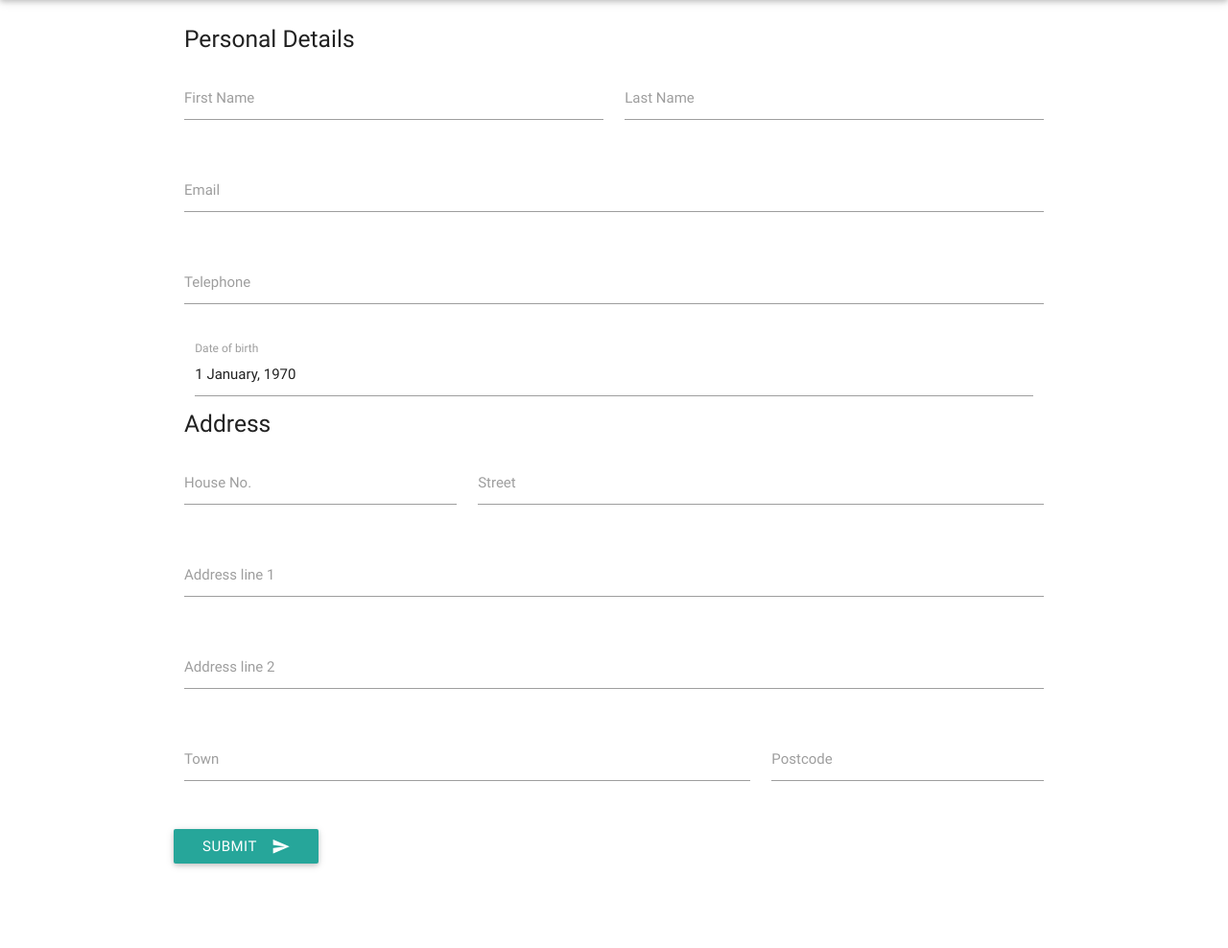
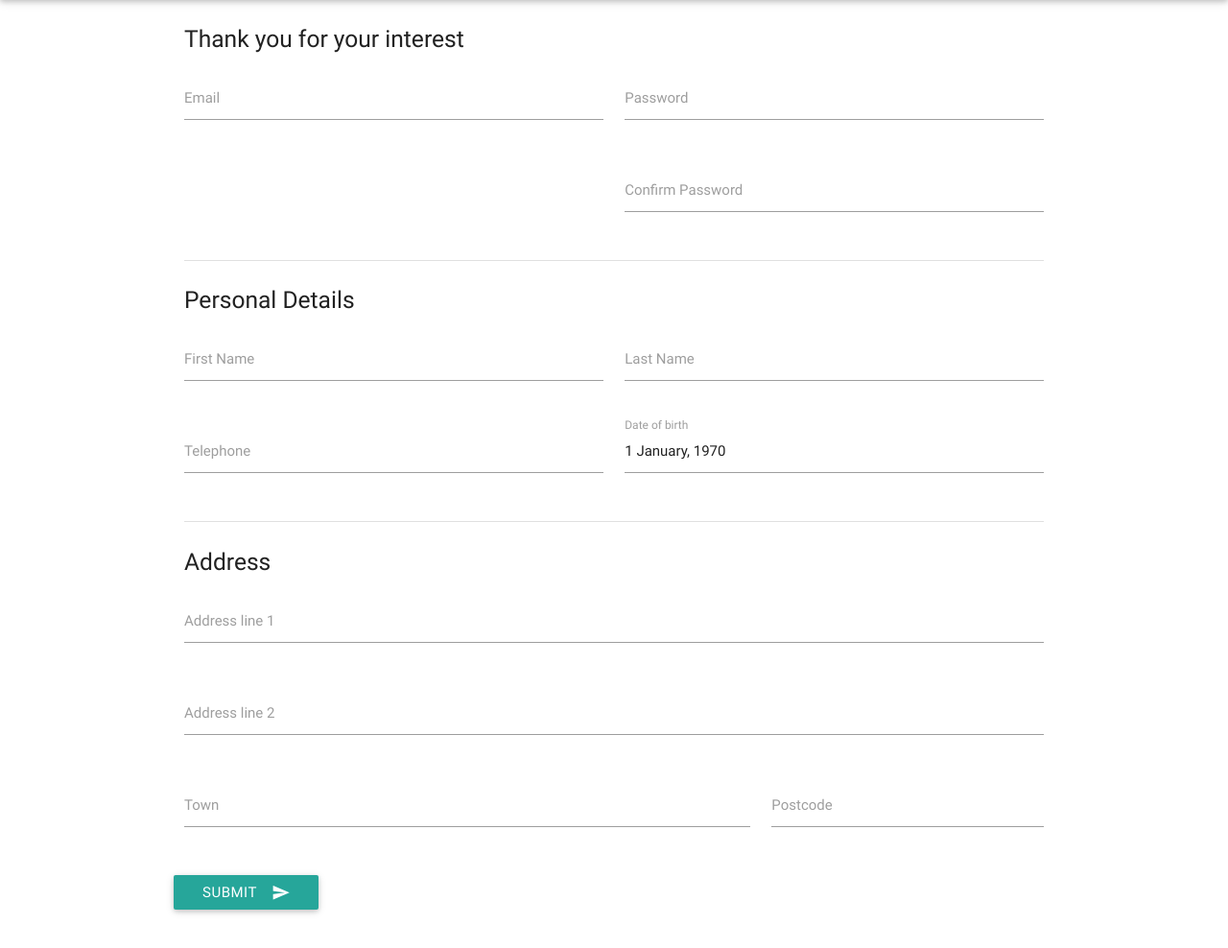
Before and after one commit to CFGLondon/team-2, a PHP site: page /register.php in a window 1280 px wide. Shown: the part 64-1052 px from the top of the page at 96% size. Before the commit the page ends 969 px from the top, so only its background shows below. Run offline with PHP 8.4, Linux system fonts and the light colour scheme; some libraries are stand-ins or nearby versions.

Commit message:
Updated register.php.

```diff
--- a/src/register.php
+++ b/src/register.php
@@ -9,8 +9,9 @@
 <body>
 <header>
     <nav class="light-blue" role="navigation">
-    <div class="nav-wrapper container"><a id="logo-container" href="#" class="brand-logo">Age Connect</a>
-      <?php include "php/include/nav.php"?>
+        <div class="nav-wrapper container"><a id="logo-container" href="#"
+                                              class="brand-logo">Age Connect</a>
+            <?php include "php/include/nav.php" ?>
         </div>
     </nav>
 </header>
@@ -18,8 +19,27 @@
 <div class="container">
     <div class="row">
         <form class="col s12">
+            <div class="section">
+                <h5>Thank you for your interest</h5>
+                <div class="row">
+                    <div class="input-field col s6">
+                        <input name="email" type="email" class="validate">
+                        <label for="email">Email</label>
+                    </div>
+                    <div class="input-field col s6">
+                        <input name="password" type="password" class="validate">
+                        <label for="password">Password</label>
+                    </div>
+                </div>
+                <div class="row">
+                    <div class="input-field col s6 offset-s6">
+                        <input name="confirmpassword" type="password" class="validate">
+                        <label for="confirmpassword">Confirm Password</label>
+                    </div>
 
-
+                </div>
+            </div>
+            <div class="divider"></div>
             <div class="section">
                 <h5>Personal Details</h5>
                 <div class="row">
@@ -33,46 +53,28 @@
                     </div>
                 </div>
                 <div class="row">
-        <div class="input-field col s12">
-          <input name="email" type="email" class="validate">
-          <label for="email">Email</label>
-        </div>
-      </div>
-      <div class="row">
-        <div class="input-field col s12">
+                    <div class="input-field col s6">
                         <input name="telephone" type="email" class="validate">
                         <label for="telephone">Telephone</label>
                     </div>
-      </div>
-	 <div class="input-field col s12">
+                    <div class="input-field col s6">
                         <input name="dob" type="date" class="datepicker">
                         <label for="dob">Date of birth</label>
                     </div>
                 </div>
-
+            </div>
             <div class="divider"></div>
             <div class="section">
                 <h5>Address</h5>
-
-	<div class="row">
-        <div class="input-field col s4">
-          <input name="houseno" type="text" class="validate">
-          <label for="houseno">House No.</label>
-        </div>
-        <div class="input-field col s8">
-          <input name="street" type="text" class="validate">
-          <label for="street">Street</label>
-        </div>
-      </div>
                 <div class="row">
                     <div class="input-field col s12">
-          <input name="address1" type="email" class="validate">
+                        <input name="address1" type="text" class="validate">
                         <label for="address1">Address line 1</label>
                     </div>
                 </div>
                 <div class="row">
                     <div class="input-field col s12">
-          <input name="address2" type="email" class="validate">
+                        <input name="address2" type="text" class="validate">
                         <label for="address2">Address line 2</label>
                     </div>
                 </div>
@@ -87,16 +89,14 @@
                     </div>
                 </div>
             </div>
-
-
             <div class="row">
-			<button class="btn waves-effect waves-light" type="submit" name="action">Submit
+                <button class="btn waves-effect waves-light" type="submit"
+                        name="action">Submit
                     <i class="material-icons right">send</i>
                 </button>
             </div>
         </form>
     </div>
-
 </div>
 
 <!-- Compiled and minified JavaScript -->
```
Lines whose indentation alone changed are shown as unchanged.
